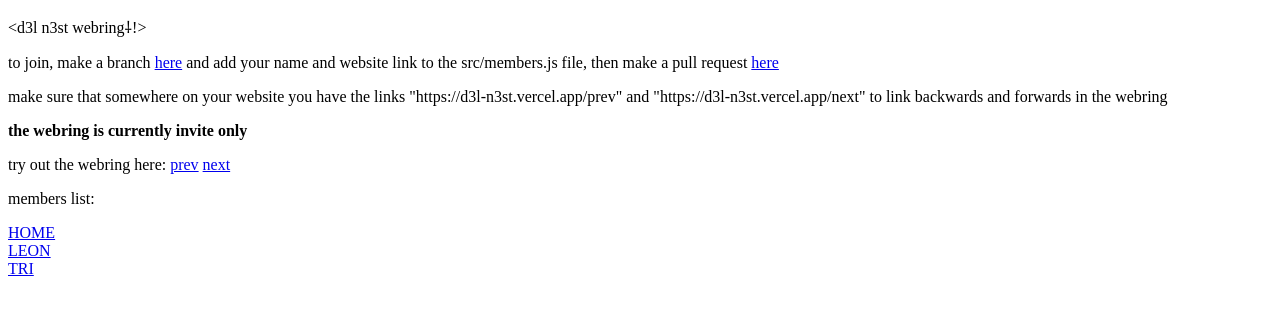
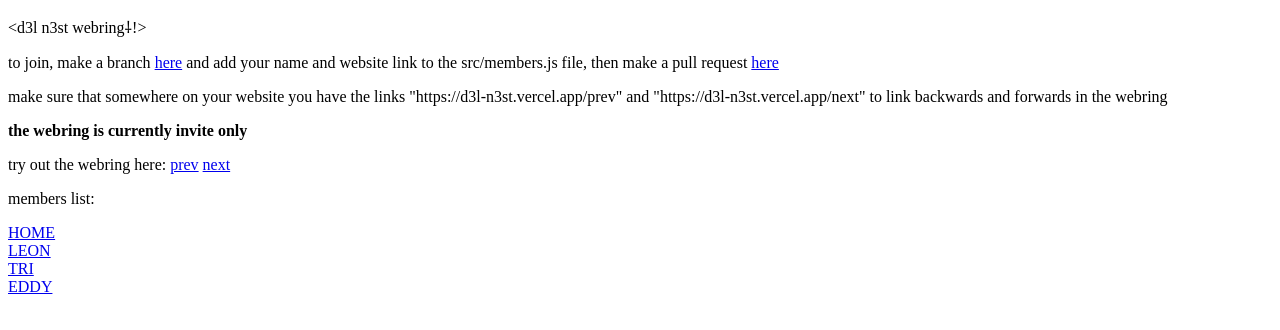
Before and after one commit to LeonDong02/d3l-n3st, a Next.js app: page / in a window 1280 px wide. Shown: the top 330 px of the page. Built offline with nearby package versions, Linux system fonts and the light colour scheme.

Commit message:
Add member (Eddy)

```diff
--- a/src/members.js
+++ b/src/members.js
@@ -2,6 +2,7 @@ const members = new Map();
 members.set('HOME', 'https://d3l-n3st.vercel.app/');
 members.set('LEON', 'https://www.leondong.com/');
 members.set('TRI', 'https://www.triho.dev/');
+members.set('EDDY', 'https://www.eddyguo.ca/');
 
 // ADD YOUR NAME AND LINK ABOVE
 
```
